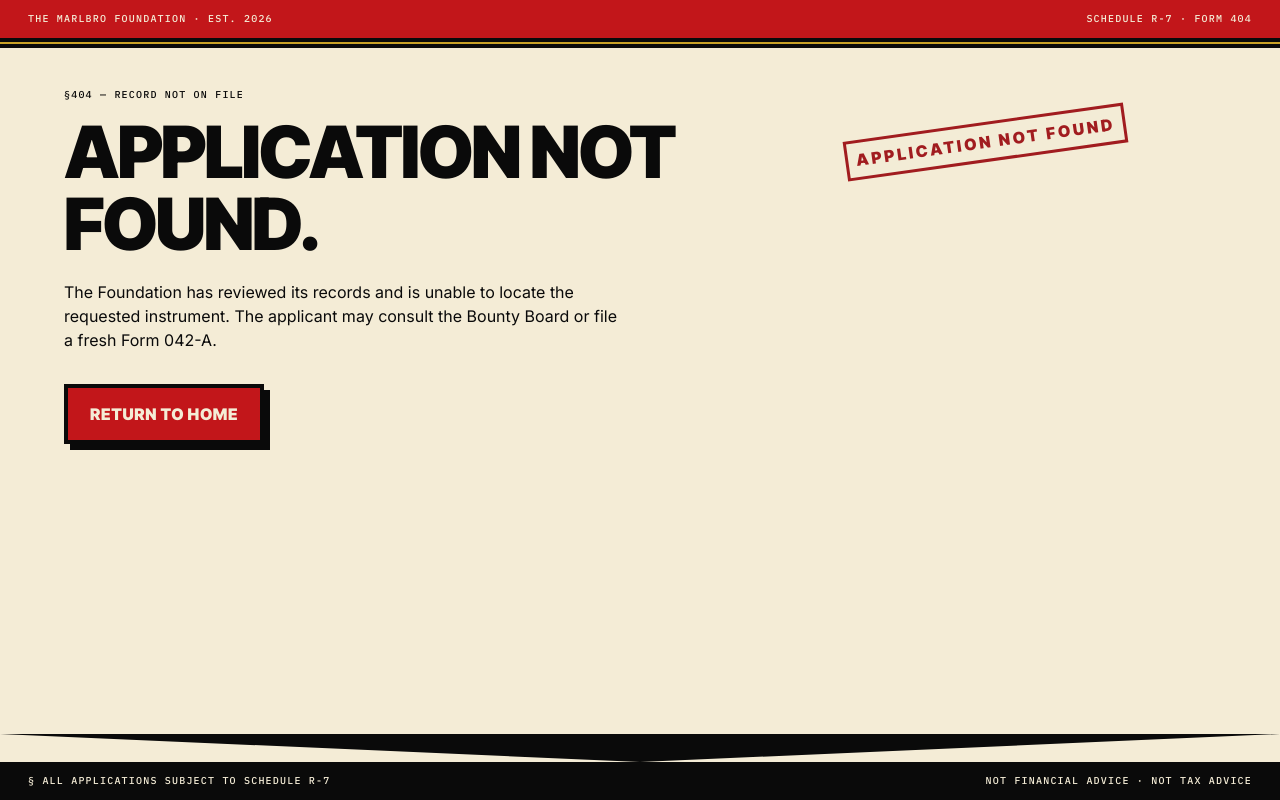
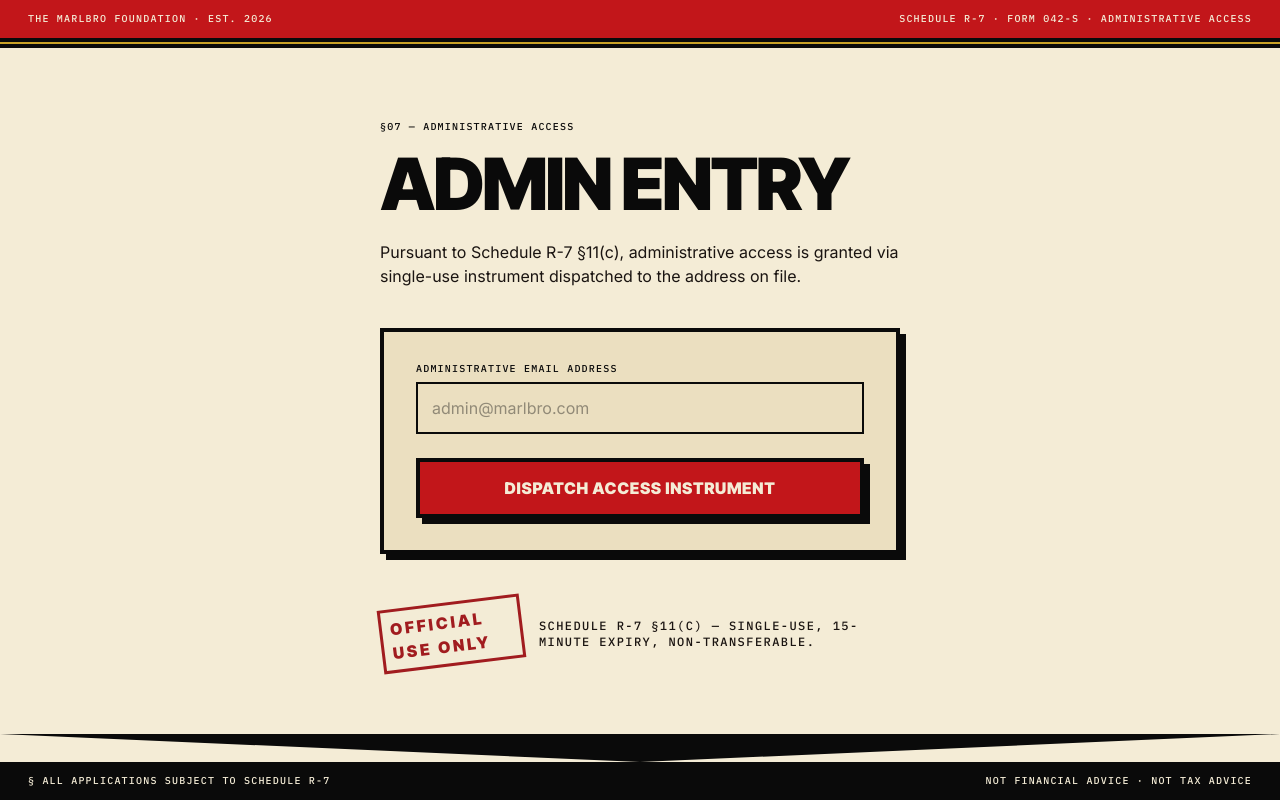
Before and after one commit to valtoosh/Malbro, a Next.js app: page /admin/login in a window 1280 px wide. Before the commit this address had no page. Built offline with nearby package versions, Linux system fonts and the light colour scheme.

Commit message:
feat(admin): add login page with magic-link request action

```diff
--- /dev/null
+++ b/app/admin/login/actions.ts
@@ -0,0 +1,29 @@
+// app/admin/login/actions.ts
+'use server';
+
+import { sendMagicLink } from '@/lib/auth/sendMagicLink';
+import { z } from 'zod';
+
+const inputSchema = z.object({
+  email: z.string().email('A valid email address must be furnished'),
+});
+
+export interface ActionResult {
+  ok: boolean;
+  message: string;
+}
+
+export async function requestMagicLink(formData: FormData): Promise<ActionResult> {
+  const parsed = inputSchema.safeParse({ email: formData.get('email') });
+  if (!parsed.success) {
+    return { ok: false, message: parsed.error.issues[0]?.message ?? 'Invalid input' };
+  }
+  // Always return success to avoid email enumeration. Real admin check
+  // happens at verify time.
+  await sendMagicLink(parsed.data.email);
+  return {
+    ok: true,
+    message:
+      'If the furnished address is on file, a single-use access instrument has been dispatched. The instrument expires in 15 minutes.',
+  };
+}
--- /dev/null
+++ b/app/admin/login/page.tsx
@@ -0,0 +1,75 @@
+// app/admin/login/page.tsx
+'use client';
+
+import { useState, useTransition } from 'react';
+import { PageShell } from '@/components/layout/PageShell';
+import { Button } from '@/components/ui/Button';
+import { Input } from '@/components/ui/Input';
+import { Card } from '@/components/ui/Card';
+import { Stamp } from '@/components/ui/Stamp';
+import { requestMagicLink, type ActionResult } from './actions';
+
+export default function AdminLoginPage() {
+  const [pending, startTransition] = useTransition();
+  const [result, setResult] = useState<ActionResult | null>(null);
+
+  return (
+    <PageShell schedule="Schedule R-7 · Form 042-S · Administrative Access">
+      <div className="max-w-[520px] mx-auto pt-8">
+        <p className="font-mono text-eyebrow uppercase mb-4">§07 — ADMINISTRATIVE ACCESS</p>
+        <h1 className="font-display font-black text-h1 lg:text-d2 leading-[1.0] tracking-[-0.03em]">
+          ADMIN ENTRY
+        </h1>
+        <p className="text-bodyL mt-5 text-ink-2">
+          Pursuant to Schedule R-7 §11(c), administrative access is granted via single-use
+          instrument dispatched to the address on file.
+        </p>
+
+        <Card className="mt-10 p-8 bg-paper-2">
+          <form
+            action={(fd) =>
+              startTransition(async () => {
+                const r = await requestMagicLink(fd);
+                setResult(r);
+              })
+            }
+          >
+            <label className="block">
+              <span className="block font-mono text-eyebrow uppercase tracking-[0.12em] mb-2">
+                ADMINISTRATIVE EMAIL ADDRESS
+              </span>
+              <Input
+                name="email"
+                type="email"
+                required
+                placeholder="admin@marlbro.com"
+                disabled={pending}
+                variant="prose"
+              />
+            </label>
+            <Button type="submit" disabled={pending} className="w-full mt-6">
+              {pending ? 'DISPATCHING…' : 'DISPATCH ACCESS INSTRUMENT'}
+            </Button>
+          </form>
+
+          {result && (
+            <div
+              className={`mt-6 p-4 border-2 ${
+                result.ok ? 'border-ink bg-paper' : 'border-stamp-red bg-paper'
+              }`}
+            >
+              <p className="font-mono text-bodyS">{result.message}</p>
+            </div>
+          )}
+        </Card>
+
+        <div className="mt-12 flex items-center gap-4">
+          <Stamp label="OFFICIAL USE ONLY" rotate={-7} />
+          <p className="font-mono text-caption uppercase tracking-[0.12em] text-ink-2">
+            Schedule R-7 §11(c) — single-use, 15-minute expiry, non-transferable.
+          </p>
+        </div>
+      </div>
+    </PageShell>
+  );
+}
```
